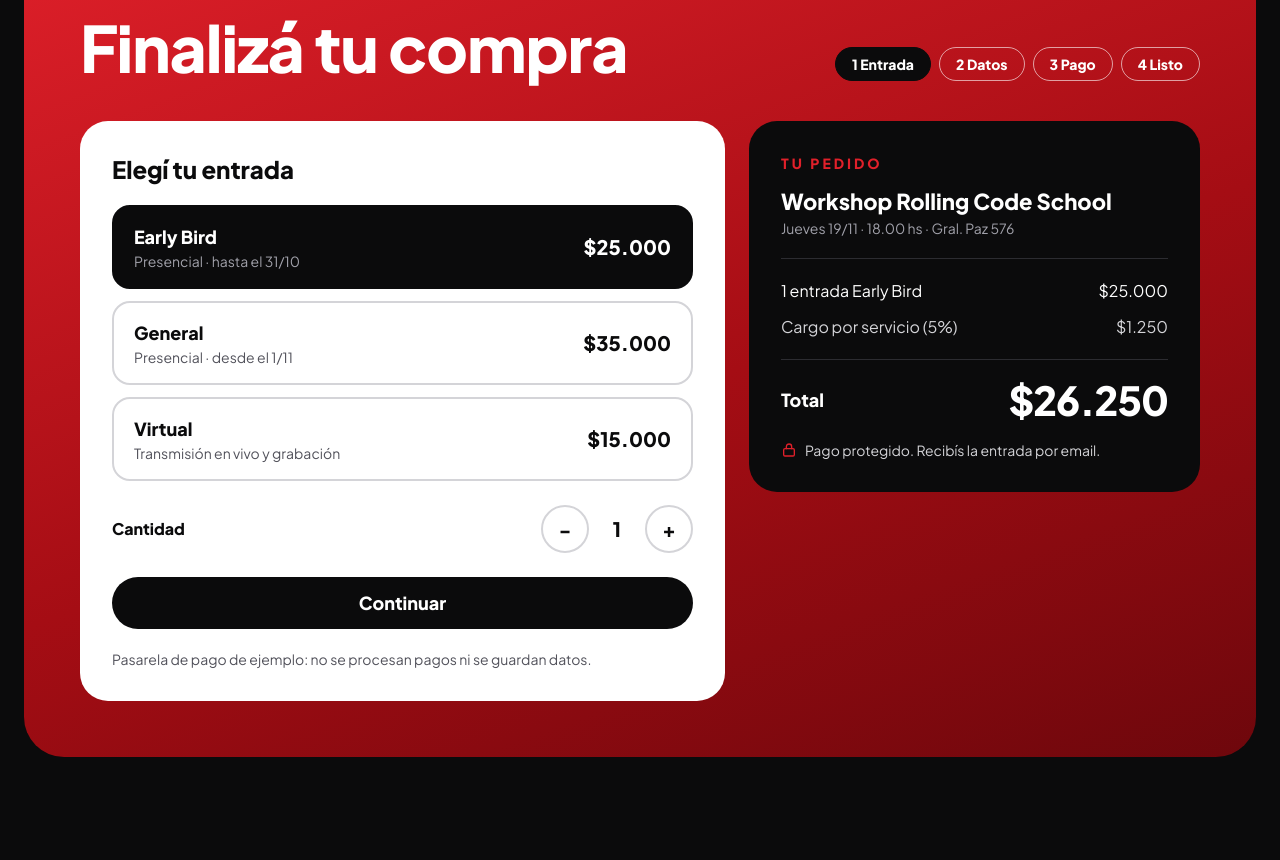
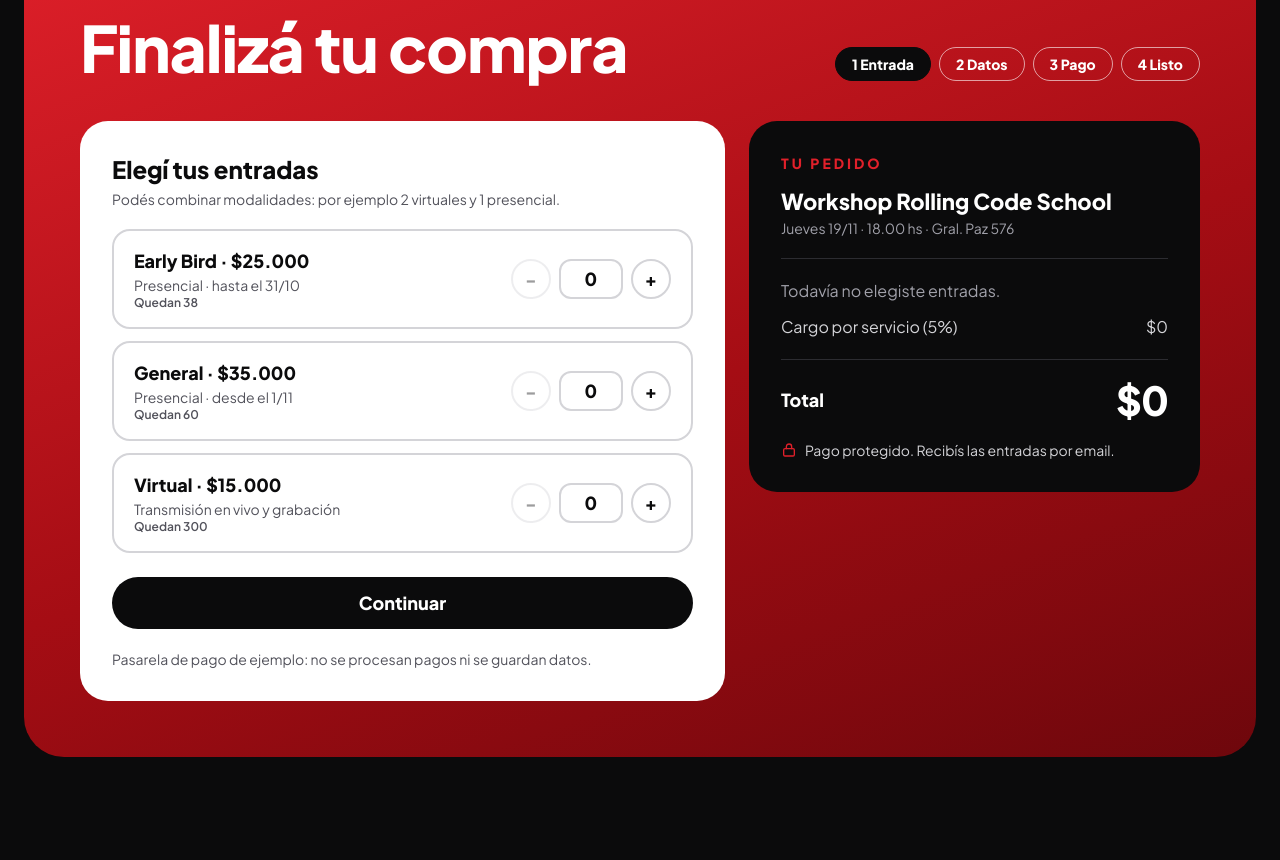
Before and after one commit to lioneldebortoli/WorkShopRC, a React (Vite) app: page / in a window 1280 px wide. Shown: the part 6544-7404 px from the top of the page. Built offline with nearby package versions, Linux system fonts and the light colour scheme.

Commit message:
feat: permite combinar entradas, escribir la cantidad y limitar por stock

```diff
--- a/src/App.jsx
+++ b/src/App.jsx
@@ -16,10 +16,10 @@
 import { SumateSponsor } from "./components/SumateSponsor.jsx"
 
 function Landing() {
-  const [ticketId, setTicketId] = useState("early")
+  const [cantidades, setCantidades] = useState({ early: 0, general: 0, virtual: 0 })
 
   const irAComprar = (id) => {
-    setTicketId(id)
+    setCantidades((actuales) => (actuales[id] > 0 ? actuales : { ...actuales, [id]: 1 }))
     document.getElementById("comprar").scrollIntoView({ behavior: "smooth" })
   }
 
@@ -33,7 +33,7 @@
         <Agenda />
         <Sponsors />
         <Entradas onComprar={irAComprar} />
-        <CompraSegura ticketId={ticketId} setTicketId={setTicketId} />
+        <CompraSegura cantidades={cantidades} setCantidades={setCantidades} />
         <SumateSponsor />
         <UbicacionEvento />
       </main>
--- /dev/null
+++ b/src/Data/entradas.js
@@ -0,0 +1,54 @@
+export const CUPOS_EARLY_BIRD = 60;
+export const VENDIDAS_EARLY_BIRD = 22;
+export const QUEDAN_EARLY_BIRD = CUPOS_EARLY_BIRD - VENDIDAS_EARLY_BIRD;
+export const CARGO_SERVICIO = 0.05;
+
+export const ENTRADAS = [
+  {
+    id: "early",
+    nombre: "Early Bird",
+    precio: 25000,
+    precioAnterior: 35000,
+    insignia: `Quedan ${QUEDAN_EARLY_BIRD}`,
+    subtitulo: "Presencial · precio especial hasta el 31/10",
+    detalle: "Presencial · hasta el 31/10",
+    stock: QUEDAN_EARLY_BIRD,
+    beneficios: [
+      "Acceso a las 10 charlas",
+      "Kit de stickers Rolling Code",
+      "Certificado de asistencia",
+      "Coffee break y networking con los speakers",
+      "Grabación de todas las charlas",
+    ],
+  },
+  {
+    id: "general",
+    nombre: "General",
+    precio: 35000,
+    insignia: "Desde el 1/11",
+    subtitulo: "Presencial · precio regular",
+    detalle: "Presencial · desde el 1/11",
+    stock: 60,
+    beneficios: [
+      "Acceso a las 10 charlas",
+      "Certificado de asistencia",
+      "Coffee break y networking con los speakers",
+      "Grabación de todas las charlas",
+    ],
+  },
+  {
+    id: "virtual",
+    nombre: "Virtual",
+    precio: 15000,
+    insignia: "Desde donde estés",
+    subtitulo: "Transmisión en vivo",
+    detalle: "Transmisión en vivo y grabación",
+    stock: 300,
+    beneficios: [
+      "Transmisión en vivo de las 10 charlas",
+      "Chat para hacer preguntas a los speakers",
+      "Certificado de asistencia",
+      "Grabación disponible por 30 días",
+    ],
+  },
+];
--- a/src/components/CompraSegura.jsx
+++ b/src/components/CompraSegura.jsx
@@ -5,46 +5,27 @@
 import StepPago from "./checkout/StepPago";
 import StepListo from "./checkout/StepListo";
 import { Reveal } from "./Reveal";
-
-const TICKETS = [
-  {
-    id: "early",
-    nombre: "Early Bird",
-    detalle: "Presencial · hasta el 31/10",
-    precio: 25000,
-  },
-  {
-    id: "general",
-    nombre: "General",
-    detalle: "Presencial · desde el 1/11",
-    precio: 35000,
-  },
-  {
-    id: "virtual",
-    nombre: "Virtual",
-    detalle: "Transmisión en vivo y grabación",
-    precio: 15000,
-  },
-];
+import { CARGO_SERVICIO, ENTRADAS } from "../data/entradas";
 
 const PASOS = ["Entrada", "Datos", "Pago", "Listo"];
 
-export const CompraSegura = ({ ticketId, setTicketId }) => {
+export const CompraSegura = ({ cantidades, setCantidades }) => {
   const [paso, setPaso] = useState(1);
+  const [datos, setDatos] = useState({ nombre: "", apellido: "", email: "", dni: "" });
 
-  const [cantidad, setCantidad] = useState(1);
-  const [datos, setDatos] = useState({ nombre: "", email: "", dni: "" });
-
-  const ticket = TICKETS.find((t) => t.id === ticketId);
-  const subtotal = ticket.precio * cantidad;
-  const cargo = Math.round(subtotal * 0.05);
+  const lineas = ENTRADAS.filter((entrada) => cantidades[entrada.id] > 0).map((entrada) => ({
+    id: entrada.id,
+    nombre: entrada.nombre,
+    cantidad: cantidades[entrada.id],
+    subtotal: entrada.precio * cantidades[entrada.id],
+  }));
+  const cantidadTotal = lineas.reduce((suma, linea) => suma + linea.cantidad, 0);
+  const subtotal = lineas.reduce((suma, linea) => suma + linea.subtotal, 0);
+  const cargo = Math.round(subtotal * CARGO_SERVICIO);
   const total = subtotal + cargo;
 
   return (
-    <section
-      id="comprar"
-      className="px-6 font-(family-name:--bs-body-font-family) mt-14"
-    >
+    <section id="comprar" className="mt-14 px-6">
       <Reveal className="mx-auto max-w-328 rounded-[40px] bg-(image:--rc-gradient) px-6 py-14 text-(--rc-white) lg:px-14">
         <div className="flex flex-col gap-6 lg:flex-row lg:items-end lg:justify-between">
           <div>
@@ -74,14 +55,13 @@
         </div>
 
         <div className="mt-10 grid items-start gap-6 lg:grid-cols-[692fr_484fr]">
-          <div className="rounded-[28px] bg-(--rc-white) p-5 text-(--rc-black) sm:p-8">
+          <div className="min-w-0 rounded-[28px] bg-(--rc-white) p-5 text-(--rc-black) sm:p-8">
             {paso === 1 && (
               <StepEntrada
-                tickets={TICKETS}
-                ticketId={ticketId}
-                setTicketId={setTicketId}
-                cantidad={cantidad}
-                setCantidad={setCantidad}
+                entradas={ENTRADAS}
+                cantidades={cantidades}
+                setCantidades={setCantidades}
+                cantidadTotal={cantidadTotal}
                 onContinuar={() => setPaso(2)}
               />
             )}
@@ -100,20 +80,14 @@
                 onAtras={() => setPaso(2)}
               />
             )}
-            {paso === 4 && <StepListo datos={datos} total={total} />}
+            {paso === 4 && <StepListo datos={datos} cantidad={cantidadTotal} total={total} />}
             <p className="mt-5 text-sm text-(--rc-gray-on-white)">
               Pasarela de pago de ejemplo: no se procesan pagos ni se guardan
               datos.
             </p>
           </div>
 
-          <Resumen
-            ticket={ticket}
-            cantidad={cantidad}
-            subtotal={subtotal}
-            cargo={cargo}
-            total={total}
-          />
+          <Resumen lineas={lineas} subtotal={subtotal} cargo={cargo} total={total} />
         </div>
       </Reveal>
     </section>
--- a/src/components/Entradas.jsx
+++ b/src/components/Entradas.jsx
@@ -3,6 +3,8 @@
 import { useState, useEffect } from "react";
 import { Reveal } from "./Reveal";
 import { useEnPantalla } from "../hooks/useEnPantalla";
+import { CUPOS_EARLY_BIRD, ENTRADAS, QUEDAN_EARLY_BIRD, VENDIDAS_EARLY_BIRD } from "../data/entradas";
+import { formatearPrecio } from "../utils/formato";
 
 const EARLY_BIRD_DEADLINE = new Date(2026, 9, 31, 23, 59, 59).getTime();
 
@@ -46,49 +48,8 @@
     return () => clearInterval(interval);
   }, []);
 
-  const cards = [
-    {
-      id: "early",
-      title: "Early Bird",
-      price: "$25.000",
-      oldPrice: "$35.000",
-      badge: "Quedan 38",
-      subtitle: "Presencial · precio especial hasta el 31/10",
-      features: [
-        "Acceso a las 10 charlas",
-        "Kit de stickers Rolling Code",
-        "Certificado de asistencia",
-        "Coffee break y networking con los speakers",
-        "Grabación de todas las charlas",
-      ],
-    },
-    {
-      id: "general",
-      title: "General",
-      price: "$35.000",
-      badge: "Desde el 1/11",
-      subtitle: "Presencial · precio regular",
-      features: [
-        "Acceso a las 10 charlas",
-        "Certificado de asistencia",
-        "Coffee break y networking con los speakers",
-        "Grabación de todas las charlas",
-      ],
-    },
-    {
-      id: "virtual",
-      title: "Virtual",
-      price: "$15.000",
-      badge: "Desde donde estés",
-      subtitle: "Transmisión en vivo",
-      features: [
-        "Transmisión en vivo de las 10 charlas",
-        "Chat para hacer preguntas a los speakers",
-        "Certificado de asistencia",
-        "Grabación disponible por 30 días",
-      ],
-    },
-  ];
+  const porcentajeVendidas = Math.round((VENDIDAS_EARLY_BIRD / CUPOS_EARLY_BIRD) * 100);
+  const [early, general] = ENTRADAS;
 
   return (
     <section id="entradas" className="mx-auto mt-24 max-w-[1248px] px-6 text-(--rc-white)">
@@ -113,7 +74,7 @@
             El precio especial termina el 31/10
           </p>
           <p className="mt-2 text-base text-(--rc-text-soft)">
-            Después la entrada pasa de $25.000 a $35.000.
+            Después la entrada pasa de {formatearPrecio(early.precio)} a {formatearPrecio(general.precio)}.
           </p>
         </div>
 
@@ -138,20 +99,22 @@
 
         <div className="w-full lg:w-[360px]">
           <div className="flex justify-between text-sm">
-            <span className="font-semibold">Quedan 38 de 60 Early Bird</span>
-            <span className="text-(--rc-text-mute)">63% vendidas</span>
+            <span className="font-semibold">
+              Quedan {QUEDAN_EARLY_BIRD} de {CUPOS_EARLY_BIRD} Early Bird
+            </span>
+            <span className="text-(--rc-text-mute)">{porcentajeVendidas}% vendidas</span>
           </div>
           <div ref={barraRef} className="mt-2 h-2 overflow-hidden rounded-full bg-(--rc-surface-2)">
             <div
               className="h-full rounded-full bg-(--rc-red) transition-[width] delay-300 duration-1200 ease-out motion-reduce:transition-none"
-              style={{ width: barraVisible ? "63%" : "0%" }}
+              style={{ width: barraVisible ? `${porcentajeVendidas}%` : "0%" }}
             />
           </div>
         </div>
       </Reveal>
 
       <div className="mt-6 grid gap-6 md:grid-cols-2">
-        {cards.slice(0, 2).map((card, i) => (
+        {ENTRADAS.slice(0, 2).map((card, i) => (
           <Reveal key={card.id} retraso={i * 120} className="h-full">
             <Card
               card={card}
@@ -166,7 +129,7 @@
 
       <Reveal className="mt-6">
         <Card
-          card={cards[2]}
+          card={ENTRADAS[2]}
           selected={selected === "virtual"}
           confirmed={confirmedTicket === "virtual"}
           onSelect={() => selectCard("virtual")}
@@ -200,35 +163,35 @@
       }`}
     >
       <div className="flex items-start justify-between gap-4">
-        <h3 className="text-2xl font-extrabold">{card.title}</h3>
-        {card.badge && (
+        <h3 className="text-2xl font-extrabold">{card.nombre}</h3>
+        {card.insignia && (
           <span
             className={`whitespace-nowrap rounded-full px-3.5 py-1 text-sm font-extrabold ${
               selected ? "bg-(--rc-black)" : "border border-(--rc-chip-border) text-(--rc-text-soft)"
             }`}
           >
-            {card.badge}
+            {card.insignia}
           </span>
         )}
       </div>
 
       <div className="mt-5 flex flex-wrap items-end gap-3">
         <span className="text-[clamp(44px,5vw,56px)] font-extrabold leading-none tracking-[-1px]">
-          {card.price}
+          {formatearPrecio(card.precio)}
         </span>
-        {card.oldPrice && (
+        {card.precioAnterior && (
           <span className="mb-1 text-xl text-(--rc-pink-soft) line-through opacity-80">
-            {card.oldPrice}
+            {formatearPrecio(card.precioAnterior)}
           </span>
         )}
       </div>
 
       <p className={`mt-4 text-base ${selected ? "text-(--rc-pink-soft)" : "text-(--rc-text-mute)"}`}>
-        {card.subtitle}
+        {card.subtitulo}
       </p>
 
       <ul className="mt-6 mb-8 grow space-y-3">
-        {card.features.map((feature) => (
+        {card.beneficios.map((feature) => (
           <li key={feature} className="flex items-start gap-3 text-base md:text-lg">
             <img src={selected ? checkBlanco : checkRojo} alt="" className="mt-1 h-5 w-5 shrink-0" />
             <span>{feature}</span>
--- a/src/components/checkout/Resumen.jsx
+++ b/src/components/checkout/Resumen.jsx
@@ -1,35 +1,45 @@
 import candado from "../../assets/iconos/candado.svg";
+import { formatearPrecio } from "../../utils/formato";
 
-export default function Resumen({ ticket, cantidad, subtotal, cargo, total }) {
+export default function Resumen({ lineas, subtotal, cargo, total }) {
   return (
-    <aside className="rounded-[28px] bg-(--rc-black) p-8 text-(--rc-white)">
+    <aside className="rounded-[28px] bg-(--rc-black) p-6 text-(--rc-white) sm:p-8">
       <p className="text-sm font-extrabold uppercase tracking-[3px] text-(--rc-red)">Tu pedido</p>
       <h2 className="mt-3 text-[22px] font-extrabold">Workshop Rolling Code School</h2>
       <p className="text-sm text-(--rc-text-mute)">Jueves 19/11 · 18.00 hs · Gral. Paz 576</p>
 
       <div className="mt-5 space-y-3 border-y border-(--rc-border) py-5 text-base">
-        <div className="flex justify-between gap-4">
-          <span>
-            {cantidad} {cantidad === 1 ? "entrada" : "entradas"} {ticket.nombre}
-          </span>
-          <span>${subtotal.toLocaleString("de-DE")}</span>
-        </div>
-        <div className="flex justify-between gap-4 text-(--rc-text-soft)">
+        {lineas.length === 0 && <p className="text-(--rc-text-mute)">Todavía no elegiste entradas.</p>}
+        {lineas.map((linea) => (
+          <div key={linea.id} className="flex flex-wrap justify-between gap-x-4">
+            <span>
+              {linea.cantidad} × {linea.nombre}
+            </span>
+            <span className="whitespace-nowrap">{formatearPrecio(linea.subtotal)}</span>
+          </div>
+        ))}
+        {lineas.length > 1 && (
+          <div className="flex flex-wrap justify-between gap-x-4 text-(--rc-text-soft)">
+            <span>Subtotal</span>
+            <span className="whitespace-nowrap">{formatearPrecio(subtotal)}</span>
+          </div>
+        )}
+        <div className="flex flex-wrap justify-between gap-x-4 text-(--rc-text-soft)">
           <span>Cargo por servicio (5%)</span>
-          <span>${cargo.toLocaleString("de-DE")}</span>
+          <span className="whitespace-nowrap">{formatearPrecio(cargo)}</span>
         </div>
       </div>
 
-      <div className="mt-5 flex items-center justify-between">
+      <div className="mt-5 flex flex-wrap items-center justify-between gap-x-4 gap-y-1">
         <span className="text-lg font-extrabold">Total</span>
-        <span className="text-[40px] font-extrabold leading-none tracking-[-1px]">
-          ${total.toLocaleString("de-DE")}
+        <span className="text-[clamp(28px,8vw,40px)] font-extrabold leading-none tracking-[-1px] whitespace-nowrap">
+          {formatearPrecio(total)}
         </span>
       </div>
 
       <p className="mt-5 flex items-center gap-2 text-sm text-(--rc-text-soft)">
         <img src={candado} alt="" className="h-4 w-4" />
-        Pago protegido. Recibís la entrada por email.
+        Pago protegido. Recibís las entradas por email.
       </p>
     </aside>
   );
--- /dev/null
+++ b/src/components/checkout/SelectorCantidad.jsx
@@ -0,0 +1,67 @@
+import { useState } from "react";
+
+const BOTON =
+  "h-10 w-10 shrink-0 cursor-pointer rounded-full border-2 border-(--rc-input-border) text-lg font-extrabold disabled:cursor-not-allowed disabled:opacity-40";
+
+export default function SelectorCantidad({ id, nombre, cantidad, stock, onCambiar, onAviso }) {
+  const [texto, setTexto] = useState(String(cantidad));
+  const [anterior, setAnterior] = useState(cantidad);
+
+  if (cantidad !== anterior) {
+    setAnterior(cantidad);
+    setTexto(String(cantidad));
+  }
+
+  const fijar = (valor) => {
+    const valida = Math.min(Math.max(valor, 0), stock);
+    onCambiar(valida);
+    setTexto(String(valida));
+    onAviso(valor > stock ? `Solo quedan ${stock} entradas ${nombre}.` : "");
+  };
+
+  const escribir = (e) => {
+    const limpio = e.target.value.replace(/\D/g, "").slice(0, 4);
+    setTexto(limpio);
+    if (limpio === "") return;
+    const numero = Number(limpio);
+    onCambiar(Math.min(numero, stock));
+    onAviso(numero > stock ? `Solo quedan ${stock} entradas ${nombre}.` : "");
+  };
+
+  const salir = () => {
+    if (texto === "") setTexto(String(cantidad));
+  };
+
+  return (
+    <div className="flex items-center gap-2">
+      <button
+        type="button"
+        aria-label={`Quitar una entrada ${nombre}`}
+        disabled={cantidad === 0}
+        onClick={() => fijar(cantidad - 1)}
+        className={BOTON}
+      >
+        −
+      </button>
+      <input
+        id={id}
+        inputMode="numeric"
+        aria-label={`Cantidad de entradas ${nombre}`}
+        value={texto}
+        onChange={escribir}
+        onBlur={salir}
+        onFocus={(e) => e.target.select()}
+        className="h-10 w-16 rounded-[12px] border-2 border-(--rc-input-border) bg-(--rc-white) text-center text-lg font-extrabold text-(--rc-black) outline-none focus:border-(--rc-red)"
+      />
+      <button
+        type="button"
+        aria-label={`Agregar una entrada ${nombre}`}
+        disabled={cantidad >= stock}
+        onClick={() => fijar(cantidad + 1)}
+        className={BOTON}
+      >
+        +
+      </button>
+    </div>
+  );
+}
--- a/src/components/checkout/StepEntrada.jsx
+++ b/src/components/checkout/StepEntrada.jsx
@@ -1,61 +1,76 @@
+import { useState } from "react";
 import Boton from "./Boton";
+import SelectorCantidad from "./SelectorCantidad";
+import { formatearPrecio } from "../../utils/formato";
 
-export default function StepEntrada({ tickets, ticketId, setTicketId, cantidad, setCantidad, onContinuar }) {
+export default function StepEntrada({ entradas, cantidades, setCantidades, cantidadTotal, onContinuar }) {
+  const [avisos, setAvisos] = useState({});
+  const [error, setError] = useState("");
+
+  const cambiar = (id, valor) => {
+    setCantidades({ ...cantidades, [id]: valor });
+    setError("");
+  };
+
+  const continuar = () => {
+    if (cantidadTotal === 0) {
+      setError("Elegí al menos una entrada para continuar.");
+      return;
+    }
+    onContinuar();
+  };
+
   return (
     <>
-      <h2 className="text-2xl font-extrabold">Elegí tu entrada</h2>
+      <h2 className="text-2xl font-extrabold">Elegí tus entradas</h2>
+      <p className="mt-1 text-sm text-(--rc-gray-on-white)">
+        Podés combinar modalidades: por ejemplo 2 virtuales y 1 presencial.
+      </p>
 
-      <div className="mt-5 space-y-3">
-        {tickets.map((t) => {
-          const elegida = ticketId === t.id;
+      <ul className="mt-5 space-y-3">
+        {entradas.map((entrada) => {
+          const cantidad = cantidades[entrada.id];
           return (
-            <button
-              key={t.id}
-              type="button"
-              aria-pressed={elegida}
-              onClick={() => setTicketId(t.id)}
-              className={`flex w-full cursor-pointer items-center justify-between gap-4 rounded-[18px] border-2 px-5 py-4 text-left ${
-                elegida
-                  ? "border-(--rc-black) bg-(--rc-black) text-(--rc-white)"
-                  : "border-(--rc-input-border) bg-(--rc-white) text-(--rc-black)"
+            <li
+              key={entrada.id}
+              className={`rounded-[18px] border-2 px-4 py-4 sm:px-5 ${
+                cantidad > 0 ? "border-(--rc-black)" : "border-(--rc-input-border)"
               }`}
             >
-              <span>
-                <span className="block text-lg font-extrabold">{t.nombre}</span>
-                <span className={`block text-sm ${elegida ? "text-(--rc-text-mute)" : "text-(--rc-gray-on-white)"}`}>
-                  {t.detalle}
-                </span>
-              </span>
-              <span className="text-xl font-extrabold">${t.precio.toLocaleString("de-DE")}</span>
-            </button>
+              <div className="flex flex-wrap items-center justify-between gap-x-4 gap-y-3">
+                <div className="min-w-0">
+                  <p className="text-lg font-extrabold">
+                    {entrada.nombre} · {formatearPrecio(entrada.precio)}
+                  </p>
+                  <p className="text-sm text-(--rc-gray-on-white)">{entrada.detalle}</p>
+                  <p className="text-xs font-semibold text-(--rc-gray-on-white)">Quedan {entrada.stock}</p>
+                </div>
+                <SelectorCantidad
+                  id={`cantidad-${entrada.id}`}
+                  nombre={entrada.nombre}
+                  cantidad={cantidad}
+                  stock={entrada.stock}
+                  onCambiar={(valor) => cambiar(entrada.id, valor)}
+                  onAviso={(texto) => setAvisos({ ...avisos, [entrada.id]: texto })}
+                />
+              </div>
+              {avisos[entrada.id] && (
+                <p aria-live="polite" className="mt-2 text-sm font-semibold text-(--rc-red)">
+                  {avisos[entrada.id]}
+                </p>
+              )}
+            </li>
           );
         })}
-      </div>
+      </ul>
 
-      <div className="mt-6 flex items-center justify-between">
-        <span className="font-extrabold">Cantidad</span>
-        <div className="flex items-center gap-4">
-          <button
-            type="button"
-            aria-label="Quitar una entrada"
-            onClick={() => setCantidad(Math.max(1, cantidad - 1))}
-            className="h-12 w-12 cursor-pointer rounded-full border-2 border-(--rc-input-border) text-xl font-extrabold"
-          >
-            −
-          </button>
-          <span className="w-6 text-center text-xl font-extrabold">{cantidad}</span>
-          <button
-            type="button"
-            aria-label="Agregar una entrada"
-            onClick={() => setCantidad(cantidad + 1)}
-            className="h-12 w-12 cursor-pointer rounded-full border-2 border-(--rc-input-border) text-xl font-extrabold"
-          >
-            +
-          </button>
-        </div>
-      </div>
+      {error && (
+        <p role="alert" className="mt-4 text-sm font-semibold text-(--rc-red)">
+          {error}
+        </p>
+      )}
 
-      <Boton onClick={onContinuar} className="mt-6 w-full">
+      <Boton onClick={continuar} className="mt-6 w-full">
         Continuar
       </Boton>
     </>
```
Also changed, not shown: src/utils/formato.js (renamed from src/components/utils/formato.js), src/utils/tarjeta.js (renamed from src/components/utils/tarjeta.js), src/utils/validaciones.js (renamed from src/components/utils/validaciones.js).
